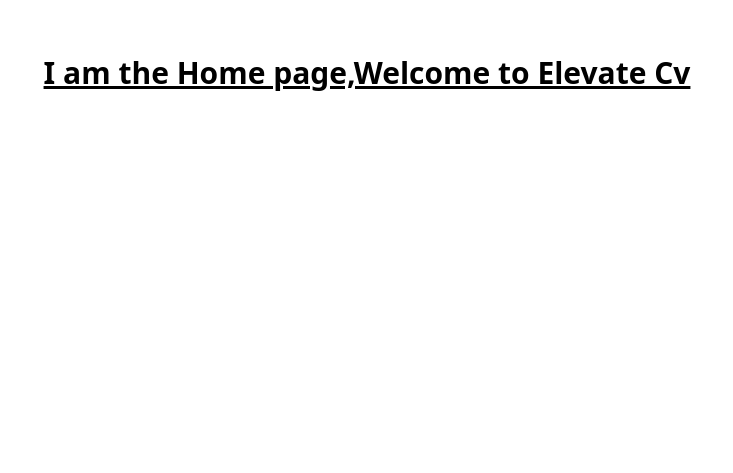
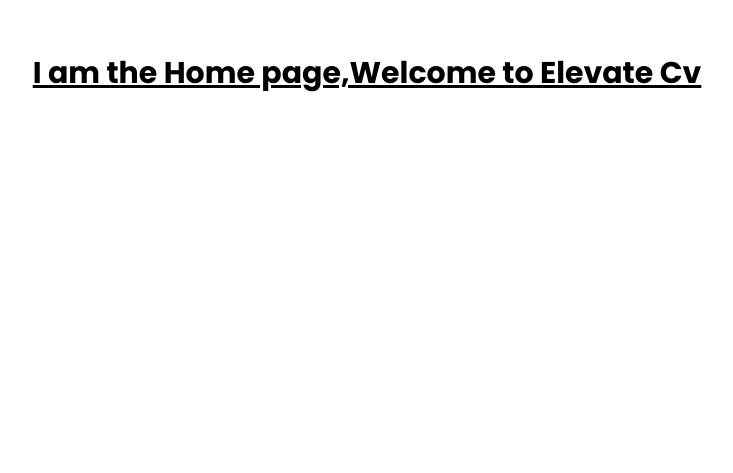
Before and after one commit to onuorachidimma/cv_maker, a React (Vite) app: page / in a window 1280 px wide. Shown: the part 327-800 px from the top of the page, without its empty margins (273-1006 px from the left). Built offline with nearby package versions, Linux system fonts and the light colour scheme.

Commit message:
style: customize tailwind css and imort font

```diff
--- a/src/index.css
+++ b/src/index.css
@@ -1,3 +1,4 @@
+@import url('https://fonts.googleapis.com/css2?family=Poppins:ital,wght@0,100;0,200;0,300;0,400;0,500;0,600;0,700;0,800;0,900;1,100;1,200;1,300;1,400;1,500;1,600;1,700;1,800;1,900&display=swap');
 @tailwind base;
 @tailwind components;
 @tailwind utilities;
--- a/tailwind.config.js
+++ b/tailwind.config.js
@@ -6,8 +6,22 @@ export default {
   ],
   theme: {
     extend: {
+      fontFamily: {
+        sans: ['Poppins', 'sans-serif'],
+      },
       colors: {
         purple: '#005148',
+        customLight: '#9C9C9C',
+        customDeepGreen: '#07512B',
+        customTextGray: '#D5CFCF',
+        customBlue: '#2427AB',
+        customLightBlue: '#4285F4',
+      },
+      width: {
+        '1/5': '20%',
+      },
+      borderRadius: {
+        '50px': '50px',
       },
     },
   },
```
